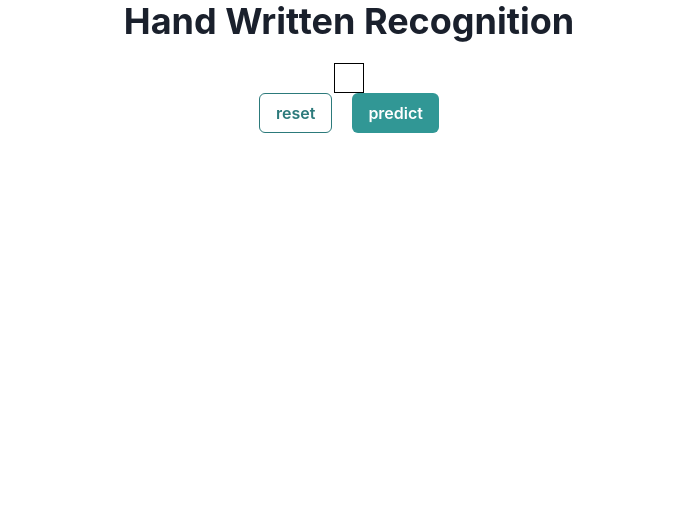
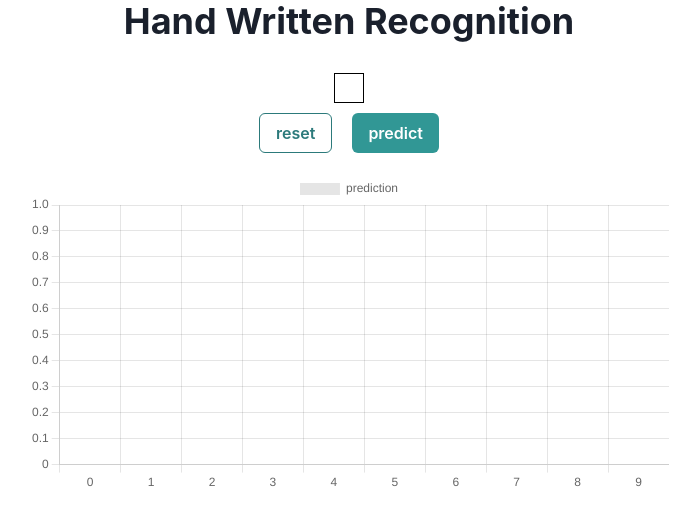
Before and after one commit to tadume/hw_recognition_frontend, a React (Create React App) app: page / in a window 1280 px wide. Shown: the top 524 px of the page, without its empty margins (291-991 px from the left). Built offline with nearby package versions, Linux system fonts and the light colour scheme.

Commit message:
draw prediction

```diff
--- a/package.json
+++ b/package.json
@@ -16,8 +16,10 @@
     "@types/react-dom": "^18.0.0",
     "@types/react-router-dom": "^5.3.3",
     "axios": "^1.7.3",
+    "chart.js": "^4.4.3",
     "framer-motion": "^11.3.24",
     "react": "^18.3.1",
+    "react-chartjs-2": "^5.2.0",
     "react-dom": "^18.3.1",
     "react-router-dom": "^6.26.0",
     "react-scripts": "5.0.1",
@@ -31,8 +33,7 @@
     "eject": "react-scripts eject"
   },
   "eslintConfig": {
-    "extends": [
-    ]
+    "extends": []
   },
   "browserslist": {
     "production": [
--- a/src/components/HandWritten.tsx
+++ b/src/components/HandWritten.tsx
@@ -5,14 +5,46 @@ import React, { FC, memo, useRef, useState } from 'react';
 import { jsx, css } from '@emotion/react';
 import { Button, Flex, Heading } from '@chakra-ui/react';
 import axios from 'axios';
+import {
+  Chart as ChartJS,
+  CategoryScale,
+  LinearScale,
+  BarElement,
+  Title,
+  Tooltip,
+  Legend,
+  ChartOptions,
+} from 'chart.js';
+import { Bar } from 'react-chartjs-2';
 
 const HandWritten: FC = memo(() => {
   const canvasRef = useRef<HTMLCanvasElement | null>(null);
   const [isDrawing, setIsDrawing] = useState<boolean>(false);
+  const [predictedLabel, setPredictedLabel] = useState<String>('');
+  const [predictionProb, setPredictionProb] = useState<Array<number>>([]);
+
+  ChartJS.register(
+    CategoryScale,
+    LinearScale,
+    BarElement,
+    Title,
+    Tooltip,
+    Legend,
+  );
 
   const canvasSize = {
     width: 28,
     height: 28,
+  };
+
+  const data = {
+    labels: Array.from({ length: 10 }, (_, index) => index.toString()),
+    datasets: [
+      {
+        label: 'prediction',
+        data: predictionProb,
+      },
+    ],
   };
 
   const startDrawing = (x: number, y: number) => {
@@ -45,12 +77,14 @@ const HandWritten: FC = memo(() => {
       .post('http://localhost:8000/api/predict', {
         image: base64String,
       })
+      .then((res) => {
+        setPredictedLabel(res.data.predicted_label);
+        setPredictionProb(res.data.prediction_prob);
+      })
       .catch((e) => {
         console.log(e);
         alert('an error occured while predicting');
       });
-
-    console.log(res);
   };
 
   return (
@@ -61,6 +95,7 @@ const HandWritten: FC = memo(() => {
       <canvas
         css={css`
           border: 1px solid black;
+          margin: 10px 0;
         `}
         width={canvasSize.width}
         height={canvasSize.height}
@@ -87,6 +122,16 @@ const HandWritten: FC = memo(() => {
           predict
         </Button>
       </Flex>
+      <Heading as="h2" fontSize="lg" mt={5}>
+        {predictedLabel && `predicted : ${predictedLabel}`}
+      </Heading>
+      <div
+        css={css`
+          width: 50%;
+        `}
+      >
+        <Bar data={data} />
+      </div>
     </Flex>
   );
 });
```
Also changed, not shown: 1 other file (tests, documents, lock files or other folders).
